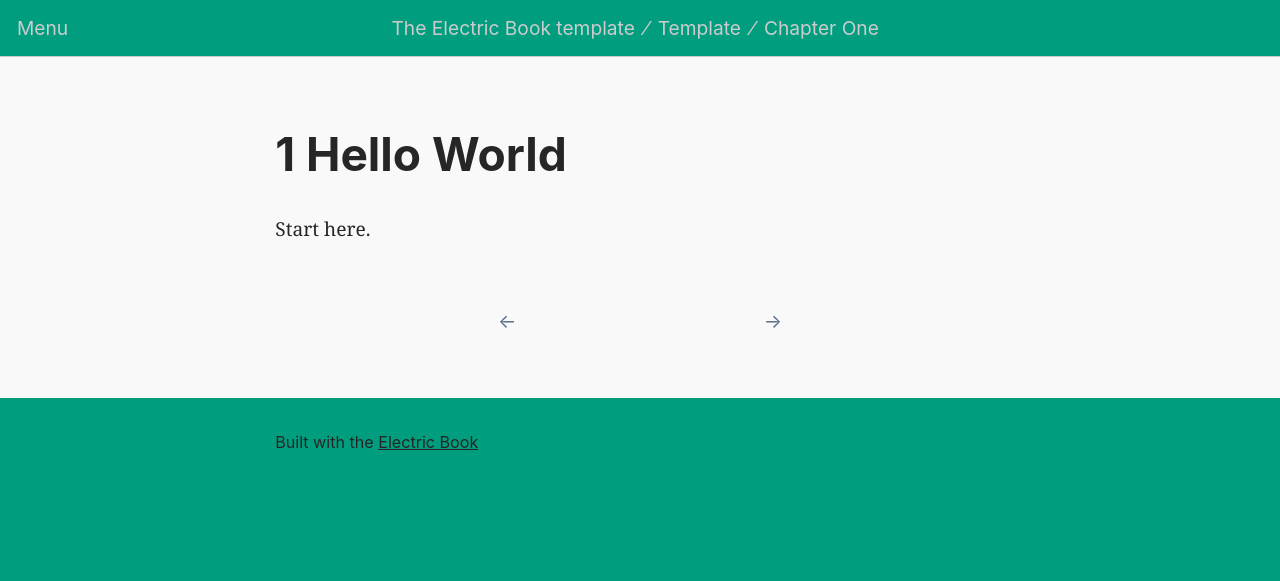
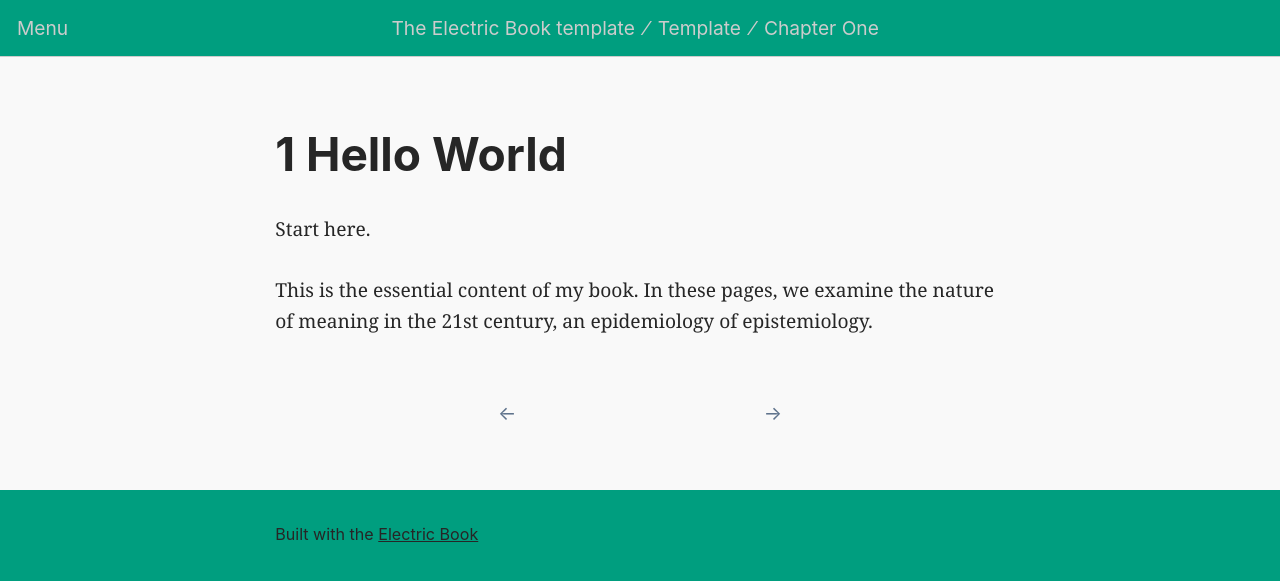
Before and after one commit to craigmj/TestBook2, a Jekyll site: the page built from book/text/01.md, in a window 1280 px wide. Shown: the top 581 px of the page. Built offline with Jekyll 4.4.1, drawn with Linux system fonts in a browser that asks for light colours.

Commit message:
working to get print working

```diff
--- a/book/text/01.md
+++ b/book/text/01.md
@@ -6,3 +6,5 @@ style: chapter page-1
 # **1** Hello World
 
 Start here.
+
+This is the essential content of my book. In these pages, we examine the nature of meaning in the 21st century, an epidemiology of epistemiology.
```
